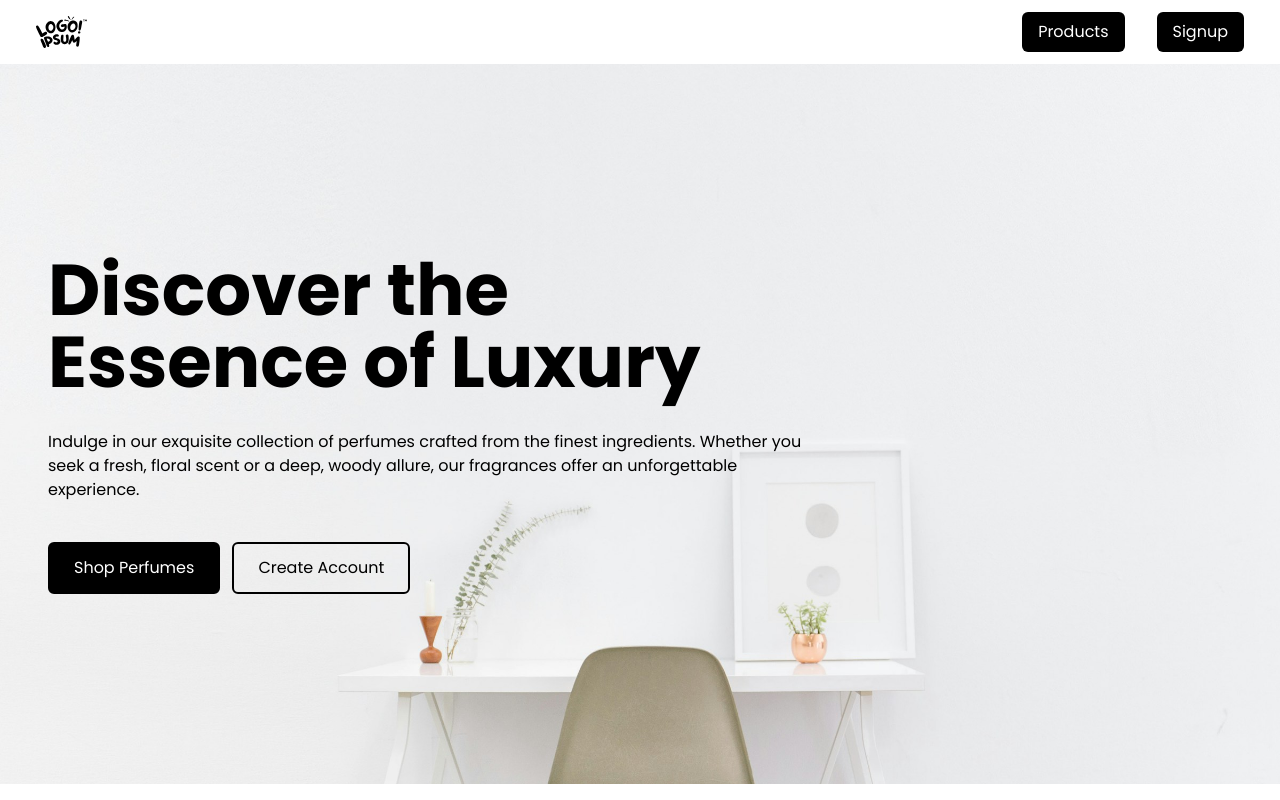
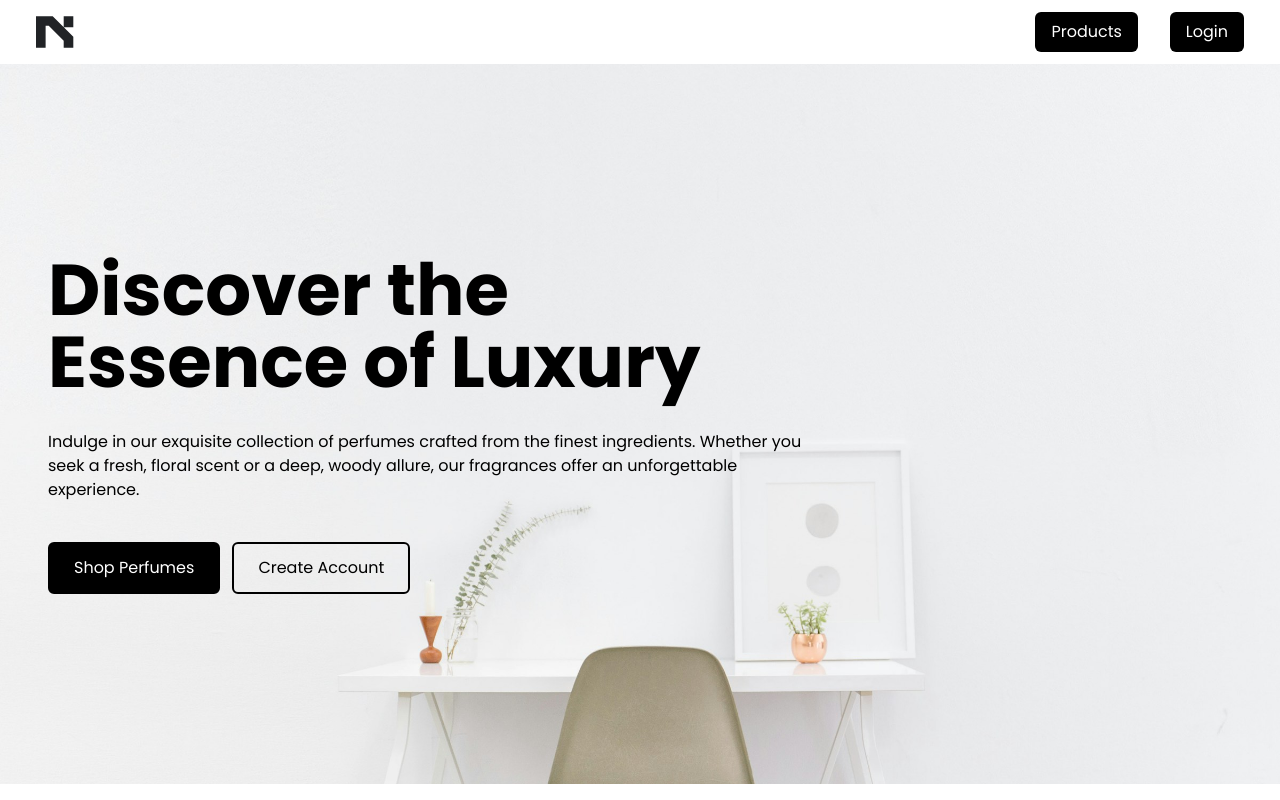
Before and after one commit to Saim1123/perfume-frontend, a React (Vite) app: page / in a window 1280 px wide. Shown: the top 800 px of the page. Built offline with nearby package versions, Linux system fonts and the light colour scheme; no server answers.

Commit message:
change the icon

```diff
--- a/src/components/header/Navbar.jsx
+++ b/src/components/header/Navbar.jsx
@@ -1,7 +1,7 @@
 import { useEffect, useState } from "react";
 import { Link, useNavigate } from "react-router-dom";
-import { CiShoppingCart } from "react-icons/ci";
-import { useAuthStore } from "../../store/authStore"; // Assuming auth store is in this path
+import { useAuthStore } from "../../store/authStore";
+import { FaCartShopping } from "react-icons/fa6";
 
 const Navbar = () => {
   const [isOpen, setIsOpen] = useState(false);
@@ -14,11 +14,6 @@ const Navbar = () => {
 
   const toggleMenu = () => setIsOpen(!isOpen);
 
-  const handleLogout = () => {
-    logout();
-    navigate("/login");
-  };
-
   return (
     <nav className="bg-white w-full shadow-lg">
       <div className="container mx-auto px-4 py-3">
@@ -26,7 +21,7 @@ const Navbar = () => {
           {/* Logo */}
           <div>
             <Link to="/" className="text-2xl font-bold text-gray-800">
-              <img src="/logo3.svg" alt="Logo" className="h-8 w-auto" />
+              <img src="/logo.svg" alt="Logo" className="h-8 w-auto" />
             </Link>
           </div>
 
@@ -48,19 +43,19 @@ const Navbar = () => {
               </Link>
             ) : (
               <Link
-                to="/signup"
+                to="/login"
                 className="py-2 px-4 bg-black text-white rounded-md hover:bg-gray-800 transition-colors"
               >
-                Signup
+                Login
               </Link>
             )}
 
             {isAuthenticated && isVerified ? (
               <Link
                 to="/carts"
-                className="text-white bg-black p-2 rounded-full text-2xl hover:bg-gray-800 transition-colors"
+                className="flex items-center justify-center text-white bg-black p-3 rounded-full text-xl hover:bg-gray-800 transition-colors"
               >
-                <CiShoppingCart />
+                <FaCartShopping />
               </Link>
             ) : null}
           </div>
@@ -95,6 +90,7 @@ const Navbar = () => {
             <Link
               to="/products"
               className="py-2 px-4 bg-black text-white rounded-md hover:bg-gray-800 transition-colors"
+              onClick={toggleMenu}
             >
               Products
             </Link>
@@ -104,6 +100,7 @@ const Navbar = () => {
               <Link
                 to="/dashboard"
                 className="py-2 px-4 bg-black text-white rounded-md hover:bg-gray-800 transition-colors"
+                onClick={toggleMenu}
               >
                 {user.firstName}
               </Link>
@@ -112,6 +109,7 @@ const Navbar = () => {
               <Link
                 to="/signup"
                 className="py-2 px-4 bg-black text-white rounded-md hover:bg-gray-800 transition-colors"
+                onClick={toggleMenu}
               >
                 Signup
               </Link>
@@ -120,9 +118,10 @@ const Navbar = () => {
             {isAuthenticated && isVerified ? (
               <Link
                 to="/carts"
-                className="flex items-center py-2 px-4 bg-black text-white rounded-md hover:bg-gray-800 transition-colors"
+                className="flex gap-2 items-center py-2 px-4 bg-black text-white rounded-md hover:bg-gray-800 transition-colors"
+                onClick={toggleMenu}
               >
-                <CiShoppingCart className="font-bold" /> Cart
+                <FaCartShopping /> Cart
               </Link>
             ) : null}
           </nav>
```
